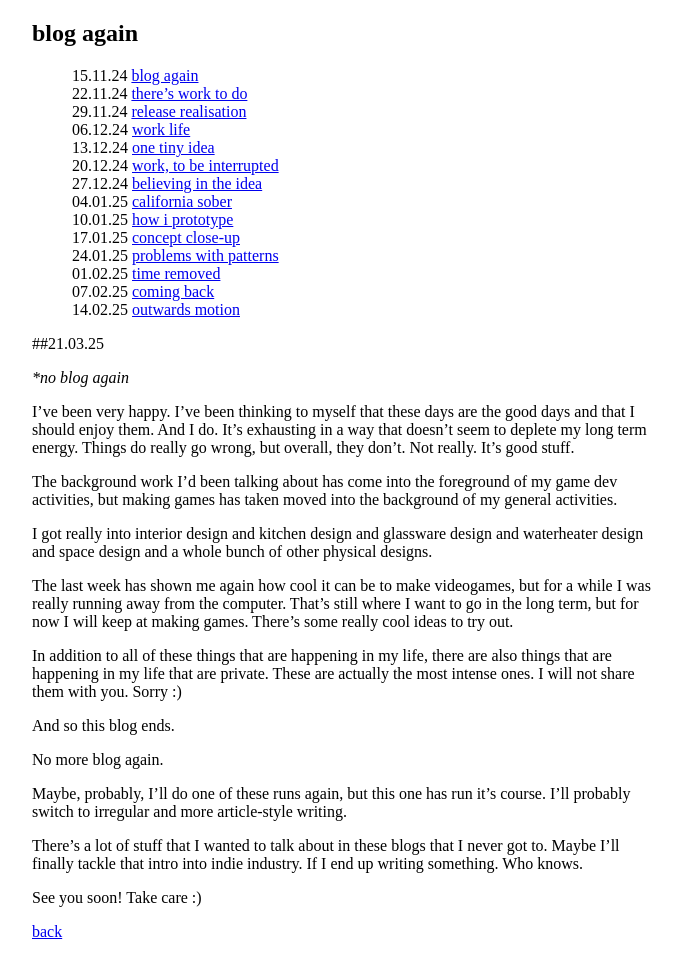
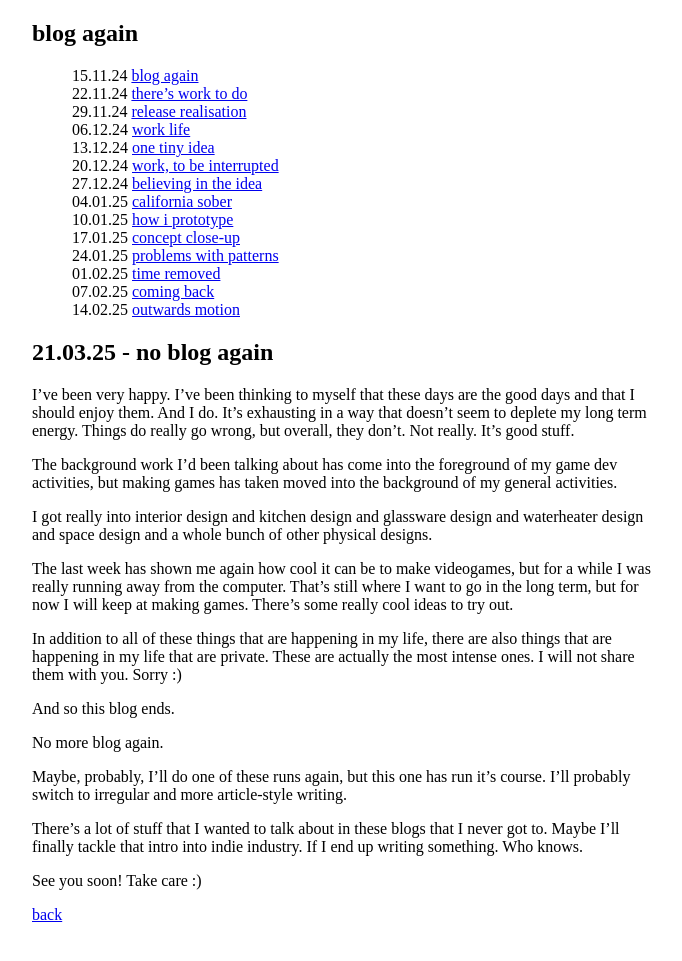
Before and after one commit to stuffedwombat/stuffedwombat.github.io, a Jekyll site: the page built from blogagain.md, in a window 1280 px wide. Shown: the whole page, without its empty margins (292-974 px from the left). Built offline with Jekyll 4.4.1, drawn with Linux system fonts in a browser that asks for light colours; our own code applies the rules of GitHub Pages for plain Markdown files; comment, search, counter and statistics services are not loaded.

```diff
--- a/blogagain.md
+++ b/blogagain.md
@@ -15,9 +15,7 @@
 - 07.02.25 [coming back](25_02_07_coming_back)
 - 14.02.25 [outwards motion](25_02_14_outwards_motion)
 
-##21.03.25
-
-**no blog again*
+## 21.03.25 - no blog again
 
 I've been very happy. I've been thinking to myself that these days are the good days and that I should enjoy them. And I do. It's exhausting in a way that doesn't seem to deplete my long term energy. Things do really go wrong, but overall, they don't. Not really. It's good stuff.
 
```
